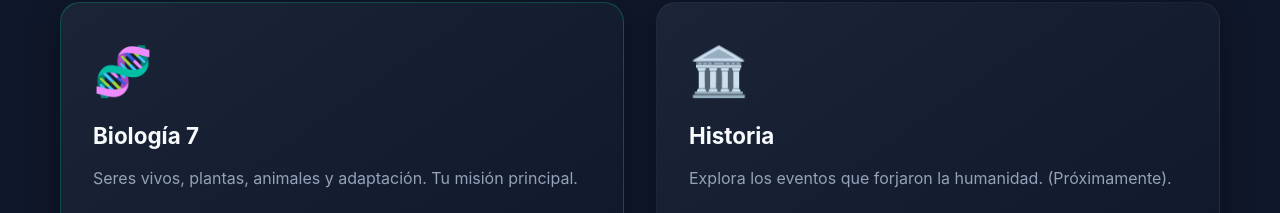
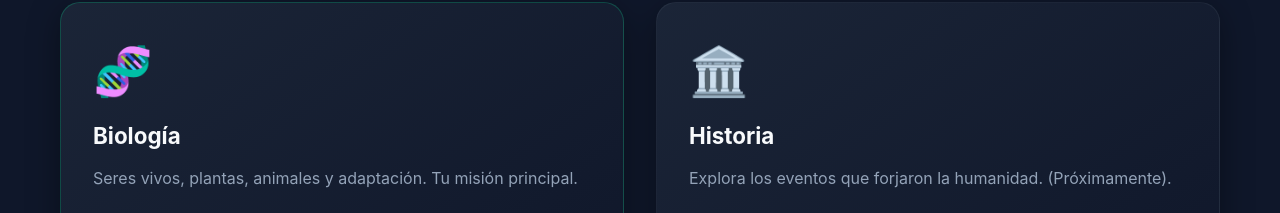
Before and after one commit to taiodice/academia, a Next.js app: page /dashboard in a window 1280 px wide. Shown: the part 270-483 px from the top of the page. Built offline with nearby package versions, Linux system fonts and the light colour scheme; sample sign-in values are in the browser's storage.

Commit message:
Update dashboard with real username and change Biologia 7 to Biologia

```diff
--- a/src/app/dashboard/page.tsx
+++ b/src/app/dashboard/page.tsx
@@ -13,7 +13,7 @@ export default function GlobalDashboard() {
     if (!userId) {
       router.push('/');
     } else {
-      setUserName(name || 'Estudiante');
+      setUserName(name || 'Franco');
       setIsLoaded(true);
     }
   }, [router]);
@@ -43,7 +43,7 @@ export default function GlobalDashboard() {
 
           <div className="glass-card" style={{ padding: '2rem', border: '1px solid rgba(16, 185, 129, 0.3)' }}>
             <div style={{ fontSize: '3rem', marginBottom: '1rem' }}>🧬</div>
-            <h2 style={{ fontSize: '1.4rem' }}>Biología 7</h2>
+            <h2 style={{ fontSize: '1.4rem' }}>Biología</h2>
             <p style={{ color: 'var(--text-secondary)', marginTop: '1rem', marginBottom: '2rem', minHeight: '60px' }}>
               Seres vivos, plantas, animales y adaptación. Tu misión principal.
             </p>
--- a/src/app/page.tsx
+++ b/src/app/page.tsx
@@ -23,6 +23,7 @@ export default function Home() {
         const data = await res.json();
         // Guardamos el ID del usuario en localStorage para la sesión
         localStorage.setItem('userId', data.user.id);
+        if (data.user.name) localStorage.setItem('userName', data.user.name);
         router.push('/dashboard');
       } else {
         alert('Error: Revisa tus credenciales.');
--- a/src/app/subjects/[subjectId]/page.tsx
+++ b/src/app/subjects/[subjectId]/page.tsx
@@ -51,7 +51,7 @@ export default function SubjectDashboard({ params }: { params: Promise<{ subject
           <button onClick={() => router.push('/dashboard')} className="btn-secondary" style={{ padding: '5px 15px', fontSize: '0.9rem' }}>
             ⬅ Volver a Materias
           </button>
-          <h2>{isBiologia ? '🔬 TucuAcademy' : '🏛️ Historia'}</h2>
+          <h2>{isBiologia ? '🔬 Biología' : '🏛️ Historia'}</h2>
         </div>
         <div style={{ display: 'flex', gap: '1rem', alignItems: 'center' }}>
           <div style={{ background: 'rgba(255, 215, 0, 0.2)', border: '1px solid gold', padding: '5px 15px', borderRadius: '20px', color: 'gold', fontWeight: 'bold' }}>
```
